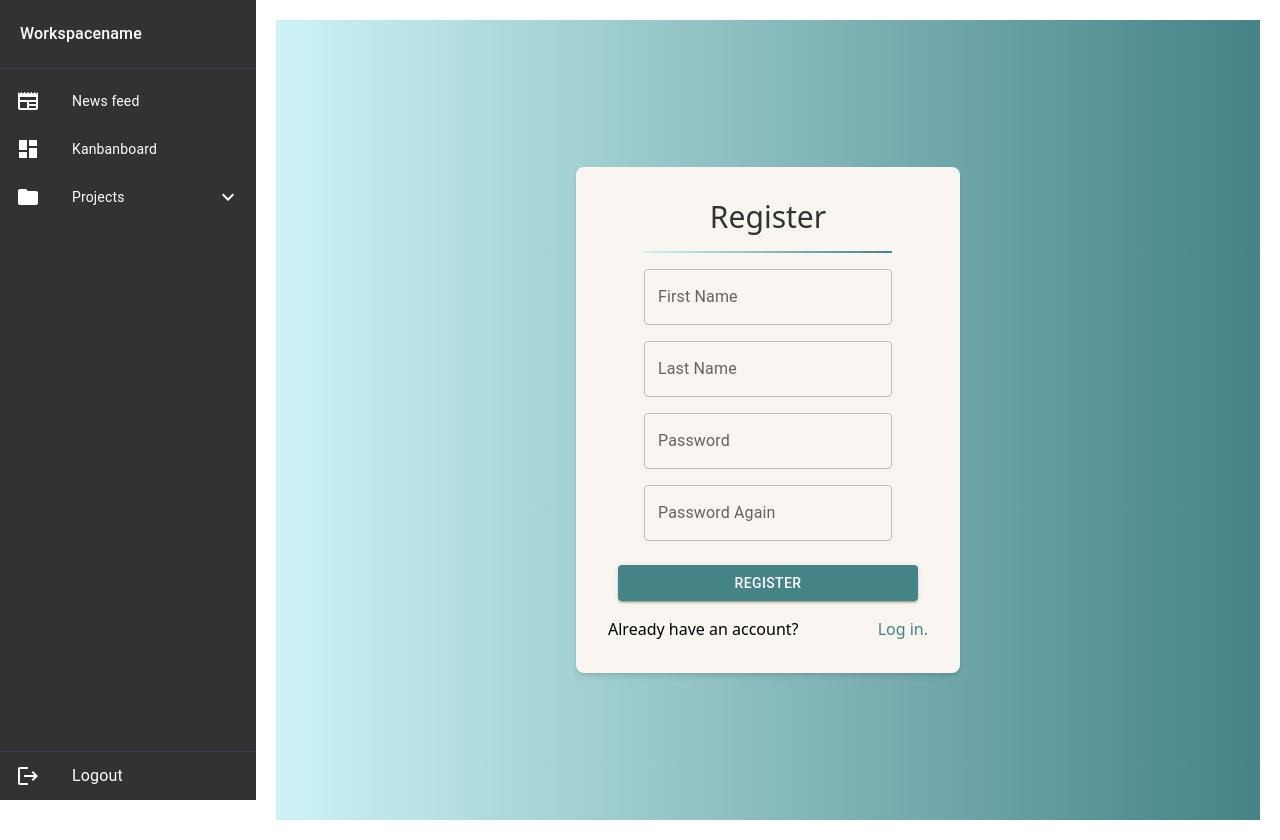
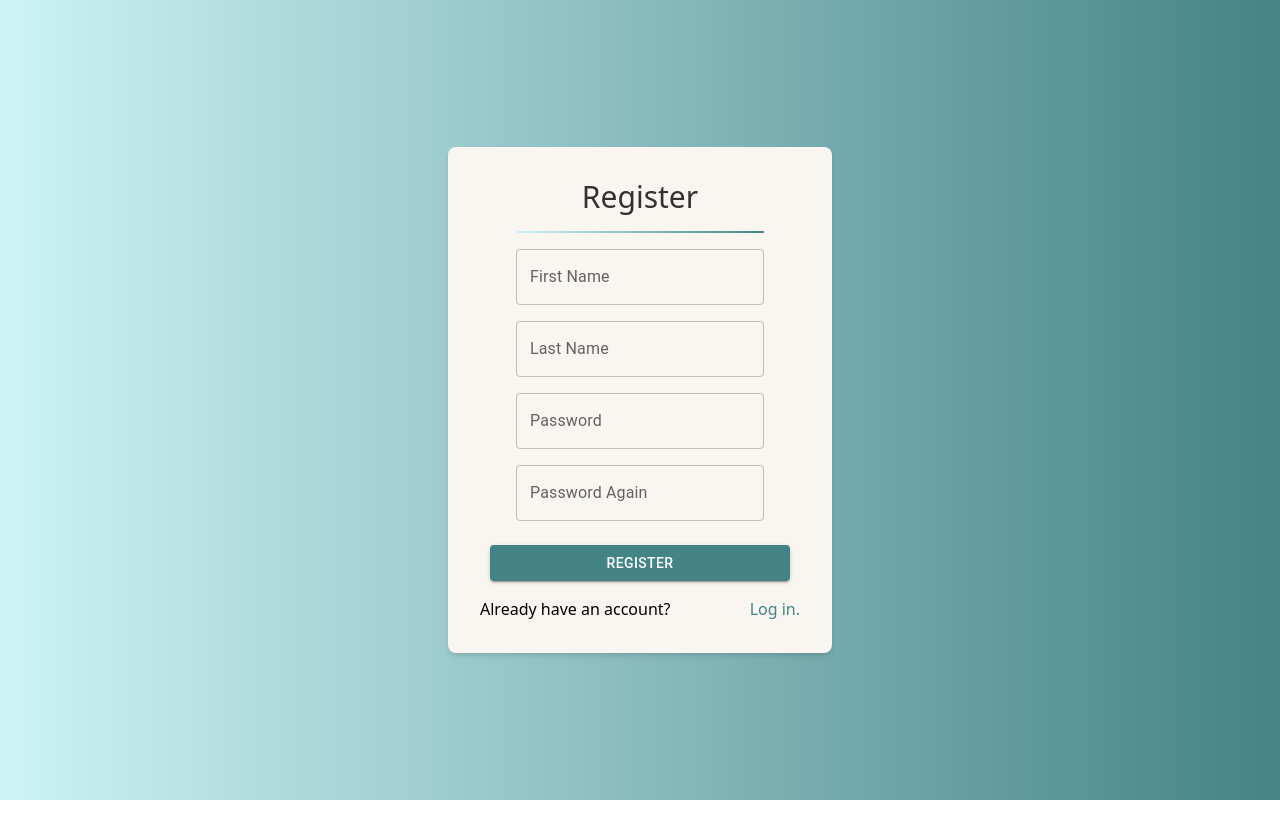
Before and after one commit to pickky007/472-S-AMAZING_WORKSPACES-6510450933-FRONTEND, a React (Create React App) app: page /register in a window 1280 px wide. After the commit the page ends 800 px from the top, so only its background shows below. Built offline with nearby package versions, Linux system fonts and the light colour scheme.

Commit message:
props passing

```diff
--- a/src/App.tsx
+++ b/src/App.tsx
@@ -9,19 +9,21 @@ import {ActivityDetail} from "./components/activity/ActivityDetail"
 
 import { WorkspacePage } from "./pages/WorkspacePage";
 import { AllProject } from "./pages/AllProject";
+import { User } from "./models/User";
 
 function App() {
 
-  const [isAuthenticated, setIsAuthenticated] = useState(true);
+  const [isAuthenticated, setIsAuthenticated] = useState(false);
+  const [user,setUser] = useState<User | null>(null);
 
   return (
 
     <Router>
       <div style={{ display: 'flex' }}>
-        {isAuthenticated && <Sidebar />}
-        <main style={{ flex: 1, padding: 20 }}>
+        {isAuthenticated && <Sidebar user={user} />}
+        <main style={{ flex: 1}}>
           <Routes>
-            <Route path="/" element={isAuthenticated ? <AllProject /> : <LoginPage setIsAuthenticated={setIsAuthenticated} />} />
+            <Route path="/" element={isAuthenticated ? <AllProject /> : <LoginPage setUser={setUser} setIsAuthenticated={setIsAuthenticated} />} />
             <Route path="/news-feed" element={<div>News Feed Page</div>} />
             <Route path="/kanbanboard" element={<WorkspacePage/>} />
             <Route path="/project-1" element={<div>Project 1</div>} />
--- a/src/components/Sidebar.tsx
+++ b/src/components/Sidebar.tsx
@@ -10,13 +10,14 @@ import {
   Collapse,
 } from "@mui/material";
 import {
-  Newspaper,
   Dashboard,
   Folder,
   ExpandMore,
   ExpandLess,
   Logout,
+  Home,
 } from "@mui/icons-material";
+import { User } from "../models/User";
 
 interface NavigationItem {
   label: string;
@@ -28,11 +29,15 @@ interface NavigationItem {
   }>;
 }
 
+interface SidebarProps {
+  user: User | null; // Accept the User or null if not authenticated
+}
+
 const navigationItems: NavigationItem[] = [
   {
-    label: "News feed",
-    icon: <Newspaper className="text-white" />,
-    path: "/news-feed",
+    label: "Home",
+    icon: <Home className="text-white" />,
+    path: "/",
   },
   {
     label: "Kanbanboard",
@@ -51,7 +56,7 @@ const navigationItems: NavigationItem[] = [
   },
 ];
 
-function Sidebar() {
+function Sidebar({ user }: SidebarProps) {
   const navigate = useNavigate();
   const [expandedItem, setExpandedItem] = useState<string | null>(null);
 
@@ -59,7 +64,11 @@ function Sidebar() {
     if (item.subitems) {
       setExpandedItem(expandedItem === item.label ? null : item.label);
     } else {
+      if (item.path === "/") {
+        navigate(item.path, { state: { user } }); // Pass user data as state
+      } else {
         navigate(item.path);
+      }
     }
   }
 
@@ -93,7 +102,9 @@ function Sidebar() {
                 {item.icon}
               </ListItemIcon>
               <ListItemText
-                      primary={<span className="text-sm font-normal">{item.label}</span>}
+                primary={
+                  <span className="text-sm font-normal">{item.label}</span>
+                }
               />
               {item.subitems &&
                 (expandedItem === item.label ? <ExpandLess /> : <ExpandMore />)}
--- a/src/models/User.ts
+++ b/src/models/User.ts
@@ -1,12 +1,12 @@
 import { IUserResponse } from "../types/user.types";
 
 export class User {
-  id: number;
+  username: string;
   firstName: string;
   lastName: string;
 
   constructor(data: IUserResponse) {
-    this.id = data.id;
+    this.username = data.username;
     this.firstName = data.first_name;
     this.lastName = data.last_name;
   }
--- a/src/models/Workspace.ts
+++ b/src/models/Workspace.ts
@@ -4,17 +4,20 @@ export class Workspace {
     id: number;
     name: string;
     description?: string;
+    owner:string;
 
     constructor(data: IWorkspaceResponse) {
         this.id = data.id;
         this.name = data.name;
         this.description = data.description;
+        this.owner = data.owner;
     }
 
     toJSON(): IWorkspaceCreate {
         return {
             name: this.name,
             description: this.description,
+            owner: this.owner
         };
     }
 
--- a/src/pages/AllProject.tsx
+++ b/src/pages/AllProject.tsx
@@ -1,9 +1,13 @@
+import { useLocation } from "react-router-dom";
 import { ProjectCard } from "../components/project-card/ProjectCard";
 import { Workspace } from "../models/Workspace";
 import { WorkspaceService } from "../services/workspaceService";
 import React, { useEffect, useState } from "react";
+import { User } from "../models/User";
 
 export function AllProject() {
+  const location = useLocation();
+  const user: User = location.state?.user;
   const [workspaces, setWorkspace] = useState<Workspace[]>([]);
 
   useEffect(() => {
@@ -12,7 +16,8 @@ export function AllProject() {
 
   async function fetchWorkspace() {
     try {
-      const data = await WorkspaceService.getAllWorkspaceByUsername('user1');
+      const data = await WorkspaceService.getAllWorkspaceByUsername(user.username);
+      console.log(user);
       setWorkspace(data);
       console.log("Fetched Users:", data);
     } catch (err) {
--- a/src/pages/LoginPage.tsx
+++ b/src/pages/LoginPage.tsx
@@ -4,19 +4,31 @@ import React, { useEffect, useState } from "react";
 import { Button, TextField } from "@mui/material";
 import { UserService } from "../services/userService";
 import { User } from "../models/User";
+import { IUserResponse } from "../types/user.types";
 
 interface LoginPageProps {
-  setIsAuthenticated?: (b: boolean) => void;
+  setIsAuthenticated: (isAuthenticated: boolean) => void;
+  setUser: (user: User) => void; // Assuming `User` is your user model
 }
 
-export function LoginPage({ setIsAuthenticated = () => {} }: LoginPageProps) {
+export function LoginPage({ setIsAuthenticated,setUser}: LoginPageProps) {
   const navigate = useNavigate();
   const [users, setUsers] = useState<User[]>([]);
 
   function handleSignIn() {
+    // Create user object based on the input data
+    const userData: IUserResponse = {
+      username: "user1",
+      first_name: "John",
+      last_name: "Doe",
+    };
+
+    const user = User.fromResponse(userData); // Create User instance
     setIsAuthenticated(true);
 
-    navigate("/");
+    // Navigate and pass the User object in state
+    setUser(user);
+    navigate("/", { state: { user } });
   }
 
   useEffect(() => {
@@ -27,7 +39,7 @@ export function LoginPage({ setIsAuthenticated = () => {} }: LoginPageProps) {
     try {
       const data = await UserService.getUsers();
       setUsers(data);
-      console.log("Fetched Users:", data); // ดูค่าที่ถูกตั้งใหม่
+      // console.log("Fetched Users:", data); // ดูค่าที่ถูกตั้งใหม่
     } catch (err) {
       console.error(err);
     }
@@ -60,7 +72,7 @@ export function LoginPage({ setIsAuthenticated = () => {} }: LoginPageProps) {
         <div className="flex flex-col items-center space-y-4">
           <Button
             variant="contained"
-            onClick={() => {}}
+            onClick={() => {handleSignIn()}}
             sx={{
               backgroundColor: "#448386",
               color: "white",
--- a/src/types/user.types.ts
+++ b/src/types/user.types.ts
@@ -1,5 +1,5 @@
 export interface IUserResponse {
-  id: number;
+  username: string;
   first_name: string;
   last_name: string;
 }
--- a/src/types/workspace.types.ts
+++ b/src/types/workspace.types.ts
@@ -2,9 +2,11 @@ export interface IWorkspaceResponse {
     id: number;
     name: string;
     description?: string; // optional
+    owner: string;
 }
 
 export interface IWorkspaceCreate {
     name: string;
     description?: string; // optional
+    owner: string;
 }
```
Lines whose indentation alone changed are shown as unchanged.
